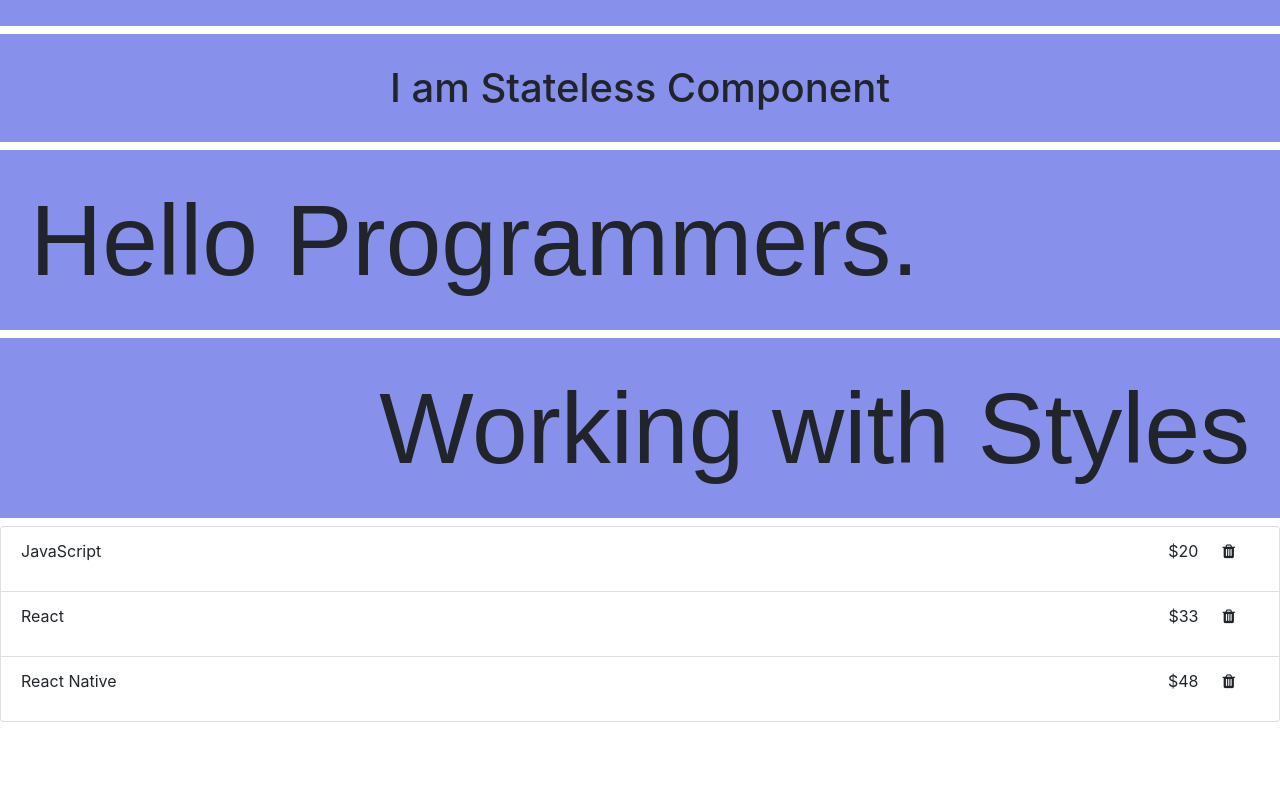
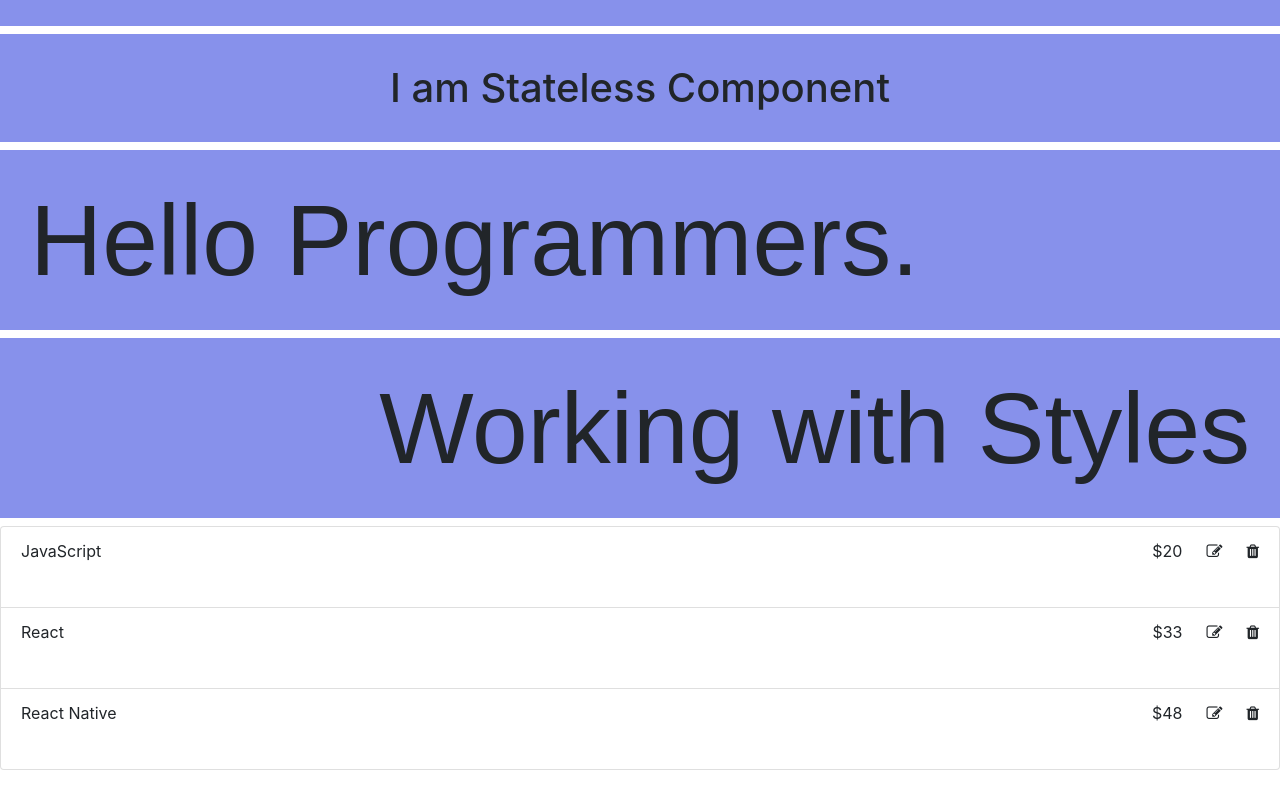
Before and after one commit to jamal382/react-tutorial, a React (Create React App) app: page / in a window 1280 px wide. Shown: the part 538-1338 px from the top of the page. Before the commit the page ends 1290 px from the top, so only its background shows below. Built offline with nearby package versions, Linux system fonts and the light colour scheme.

Commit message:
Done component handler

```diff
--- a/src/App.js
+++ b/src/App.js
@@ -35,7 +35,23 @@ class App extends Component {
       })
   }
 
+  changeHandler = (name,id) =>{
+    let newbooks = this.state.books.map(book=>{
+      if(id==book.id){
+        return({
+          ...book,
+          name
+        })
+      }
 
+      return book
+    })
+
+    this.setState({
+      books:newbooks
+    })
+
+  }
     persons = [
       { name: 'Jamal', email: 'jamal.khan@brotecs.com' },
       { name: 'Zabir', email: 'bdxabir@gmail.com' },
@@ -60,7 +76,10 @@ class App extends Component {
         <Example/>
         <h1 style={{padding:'30px',textAlign:'left',fontFamily:'Arial',fontSize:'100px'}}>Hello Programmers.</h1>
         <h1 style={obj}> Working with Styles</h1>
-        <Books deleteHandler = { this.deleteHandler.bind(this) } books = {this.state.books} />
+        <Books
+        changeHandler={this.changeHandler.bind(this)}
+        deleteHandler = { this.deleteHandler.bind(this) }
+        books = {this.state.books} />
       </div>
     );
   }
--- a/src/components/Books/Book/Book.js
+++ b/src/components/Books/Book/Book.js
@@ -1,13 +1,39 @@
 import React, { Component } from 'react'
 
 class Book extends Component {
+
+    state ={
+        isEditable:false
+    }
+
+    changeKeyHandler = (event)=>{
+        if(event.key == 'Enter'){
+            this.setState({
+                isEditable:false
+            })
+        }
+    }
+
     render() {
+        let output = this.state.isEditable?
+        <input
+        onChange={e=>
+            this.props.changeHandler(e.target.value,this.props.book.id)
+        }
+        onKeyPress={this.changeKeyHandler}
+        type="text"
+        placeholder="Enter Name"
+        value={this.props.book.name}
+        />
+        : <p>{this.props.book.name}</p>
+
         return (
                 <li className="list-group-item d-flex">
-                    <p>{this.props.book.name}</p>
+                    <p onDoubleClick={()=>this.setState({isEditable:true})}>{output}</p>
                     <span className="ml-auto">${this.props.book.price}</span>
-                    <div className="mx-4">
-                        <span onClick={() => this.props.deleteHandler(this.props.book.id)}>
+                    <span style={{cursor:'pointer'}} onClick={()=>this.setState({isEditable:true})} className="mx-4"> <i className="fa fa-edit" aria-hidden="true"></i> </span>
+                    <div>
+                        <span style={{cursor:'pointer'}} onClick={() => this.props.deleteHandler(this.props.book.id)}>
                         <i className="fa fa-trash" aria-hidden="true"></i>
                         </span>
                     </div>
--- a/src/components/Books/Books.js
+++ b/src/components/Books/Books.js
@@ -9,7 +9,10 @@ class Books extends Component{
             <div>
                 {this.props.books.map((book,index)=>{
                     return(
-                        <Book book={book} key={index} deleteHandler={this.props.deleteHandler}/>
+                        <Book
+                        book={book} key={index}
+                        changeHandler={this.props.changeHandler}
+                        deleteHandler={this.props.deleteHandler}/>
                     )
                 })}
             </div>
```
